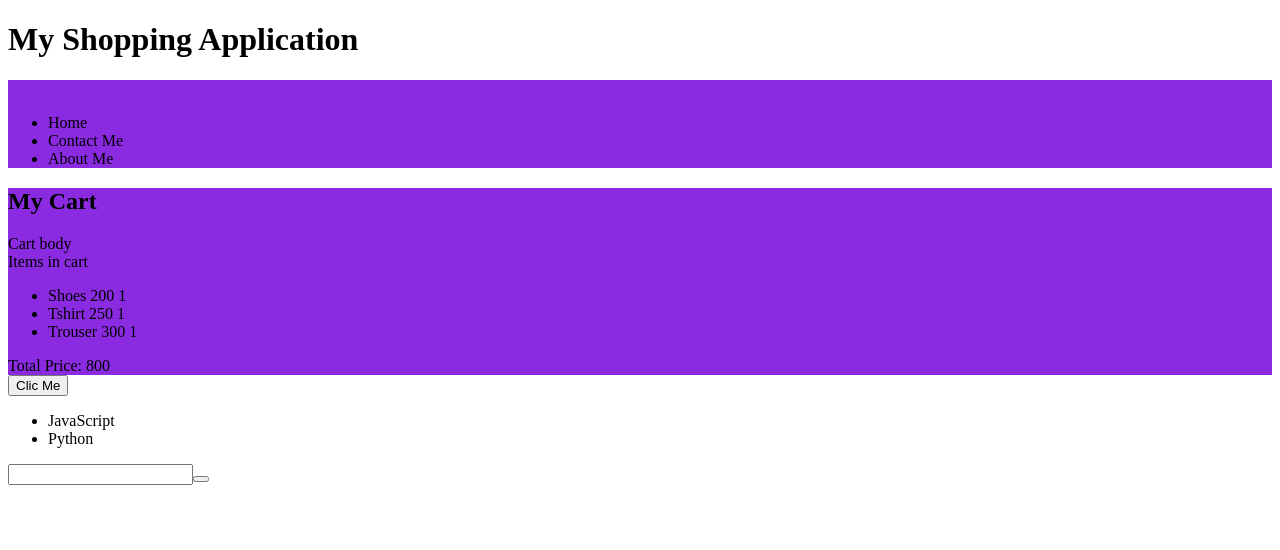
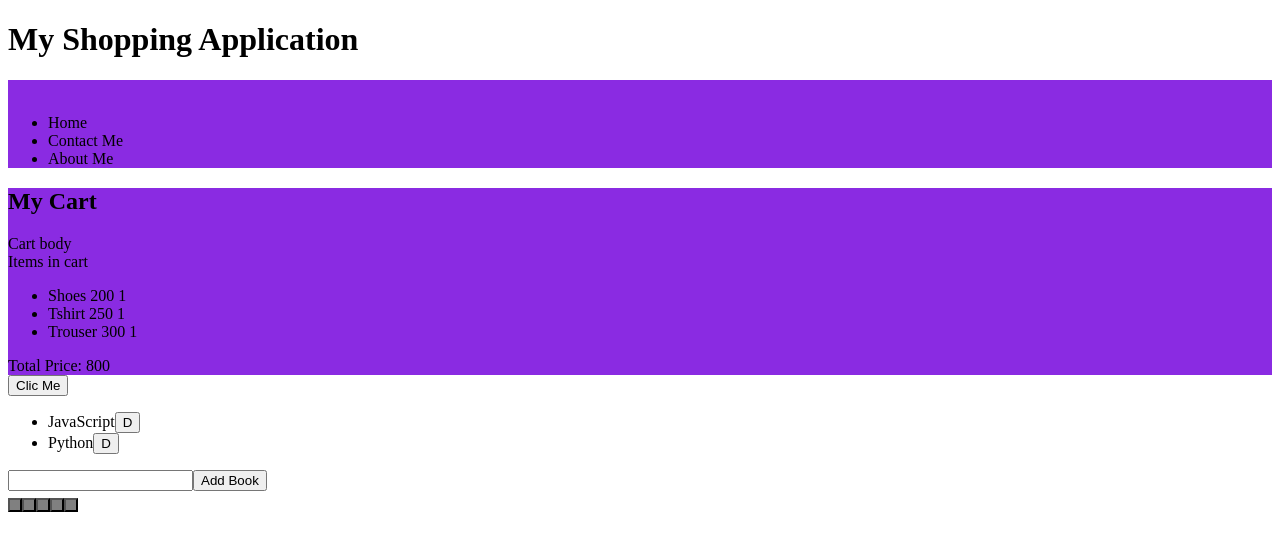
Before and after one commit to rahimoddin/fe-react-session, a React (Create React App) app: page / in a window 1280 px wide. Shown: the top 550 px of the page. Built offline with nearby package versions, Linux system fonts and the light colour scheme.

Commit message:
start rating component

```diff
--- a/src/App.css
+++ b/src/App.css
@@ -1,4 +1,13 @@
 
+
+.yellow {
+    background-color: yellow;
+    padding: 5px;
+}
+.grey {
+    padding: 5px;
+    background-color: gray;
+}
 
 
 .list {
--- a/src/components/BookList.js
+++ b/src/components/BookList.js
@@ -13,14 +13,34 @@ class BookList extends React.Component {
         }
 
         this.addBook = this.addBook.bind(this)
-
+        this.removeBook = this.removeBook.bind(this)
+        this.deleteBookRef = React.createRef()
     }
 
     addBook(e) {
         let newbook = this.refs.bookRef.value;
+
         this.setState({
             list: [...this.state.list, newbook]
-    })
+        })
+        this.refs.bookRef.value = '';
+    }
+
+    removeBook(book) {
+        console.log(book);
+        //let book = this.deleteBookRef.current.value;
+        let [...newList] = this.state.list;
+        let index = newList.indexOf(book);
+        if(index>-1) {
+            newList.splice(index,1);
+            this.setState({
+                list: newList
+            });
+        } else {
+            window.alert('No book found by this name')
+        }
+
+        //this.deleteBookRef.current.value = '';
     }
 
     render() {
@@ -28,13 +48,14 @@ class BookList extends React.Component {
             <div>
             <ul>
                 {
-                    this.state.list.map(function(item,i){
-                    return <li key={i}>{item}</li>
+                    this.state.list.map((item,i)=>{
+                    return <li key={i}>{item}<button onClick={()=>this.removeBook(item)}>D</button></li>
                 })
                 }
             </ul>
             <input type="text" ref="bookRef"/>
-            <button onClick={this.addBook}/>
+            <button onClick={this.addBook}>Add Book</button>
+
             </div>
         )
     }
--- /dev/null
+++ b/src/components/Ratings.js
@@ -0,0 +1,34 @@
+import React from 'react'
+import Star from './Star';
+
+class Ratings extends React.Component {
+
+    constructor(props) {
+        super(props);
+        this.state = {
+            selectedStars: 0
+        }
+    }
+
+    handleStarClick(index) {
+        // console.log('star clicked ', index)
+        this.setState({
+            selectedStars: index+1
+        })
+    }
+
+    render() {
+        return (
+            <div className="rating">
+                {
+                    Array(this.props.numStars).fill('').map((item, i)=> {
+                        return <Star selected={i<this.state.selectedStars} starClick={()=>this.handleStarClick(i)}></Star>
+                    })
+                }
+            </div>
+        )
+    }
+
+}
+
+export default Ratings;
--- /dev/null
+++ b/src/components/Star.js
@@ -0,0 +1,9 @@
+import React from 'react'
+
+const Star = (props)=> {
+    return(
+        <button onClick={props.starClick} className={props.selected? 'yellow': 'grey'}></button>
+    )
+}
+
+export default Star;
--- a/src/components/ToggleButton.js
+++ b/src/components/ToggleButton.js
@@ -6,7 +6,8 @@ class ToggleButton extends React.Component {
 
     constructor() {
         super()
-        this.state = {selected: false
+        this.state = {
+            selected: false
         }
         this.handleClick = this.handleClick.bind(this)
     }
--- a/src/index.js
+++ b/src/index.js
@@ -5,6 +5,8 @@ import Header from './components/Header'
 import Logo from './components/Logo'
 import ToggleButton from './components/ToggleButton'
 import BookList from './components/BookList'
+import Ratings from './components/Ratings'
+import './app.css'
 
 const data = {
     cart: {
@@ -28,6 +30,7 @@ class App extends React.Component {
 
         <ToggleButton></ToggleButton>
         <BookList></BookList>
+        <Ratings numStars={5}></Ratings>
         </div>
     }
 }
```
